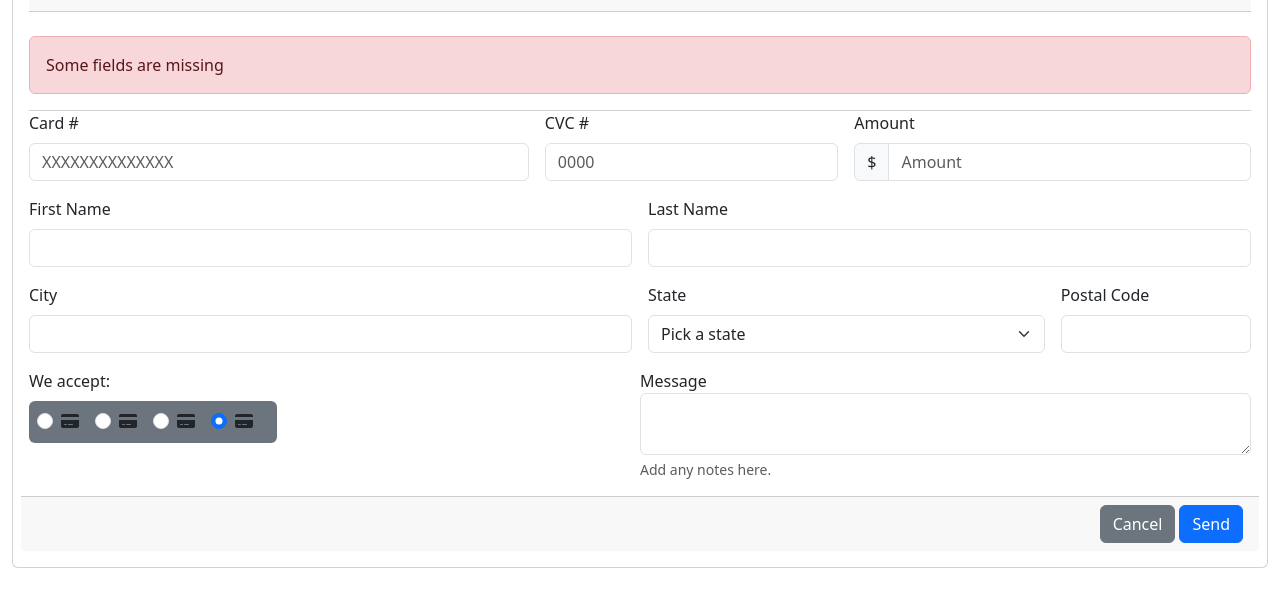
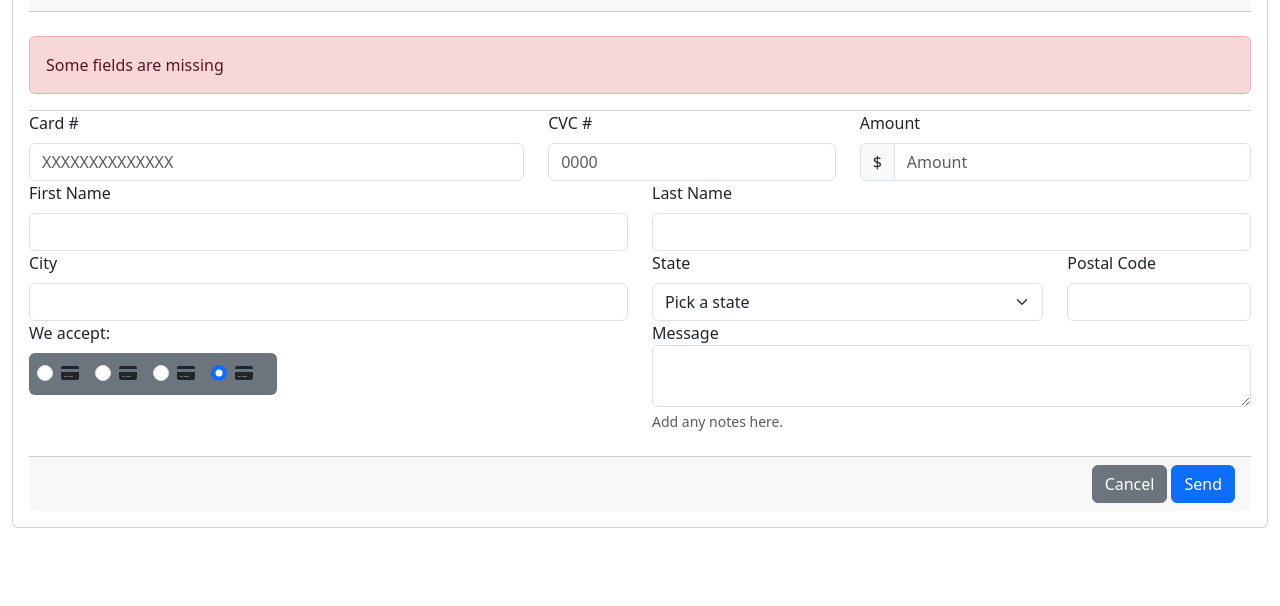
Before and after one commit to 4GeeksAcademy/html5-form-with-bootstrap, a plain HTML site: page index.html in a window 1280 px wide. Shown: the part 78-684 px from the top of the page. Drawn offline with nearby package versions, Linux system fonts and the light colour scheme.

Commit message:
added rows

```diff
--- a/index.html
+++ b/index.html
@@ -17,7 +17,8 @@
                     Some fields are missing
                 </div>
             </ul>
-            <form class="row g-3">
+            <form>
+                <div class="row">
                   <div class="col-md-5">
                     <label for="inputEmail4" class="form-label fw-medium">Card #</label>
                     <input type="number" class="form-control" id="inputEmail4" placeholder="XXXXXXXXXXXXXX">
@@ -26,13 +27,15 @@
                     <label for="inputPassword4" class="form-label fw-medium">CVC #</label>
                     <input type="number" class="form-control" id="inputPassword4" placeholder="0000">
                   </div>
-                <div class="col-4">
+                  <div class="col-md-4">
                     <label for="inputAddress" class="form-label fw-medium">Amount</label>
                     <div class="input-group">
                       <span class="input-group-text" id="basic-addon1">$</span>
                       <input type="number" class="form-control" placeholder="Amount" aria-describedby="basic-addon1">
                     </div>
                   </div>
+                </div>
+               <div class="row">
                 <div class="col-6">
                   <label for="inputAddress2" class="form-label fw-medium">First Name</label>
                   <input type="text" class="form-control" id="inputAddress2">
@@ -41,6 +44,8 @@
                   <label for="inputAddress2" class="form-label fw-medium">Last Name</label>
                   <input type="text" class="form-control" id="inputAddress2">
                 </div>
+               </div>
+                <div class="row">
                   <div class="col-md-6">
                     <label for="inputCity" class="form-label fw-medium">City</label>
                     <input type="text" class="form-control" id="inputCity">
@@ -56,7 +61,8 @@
                     <label for="inputZip" class="form-label fw-medium">Postal Code</label>
                     <input type="text" class="form-control" id="inputZip">
                   </div>
-                <div class="col-12 d-flex justify-content-between">
+                </div>
+                <div class="row mb-4">
                     <div class="col-6 d-flex flex-column gap-2">
                       <span class="fw-medium">We accept:</span>
                       <div class="bg-secondary d-flex align-self-start p-2 rounded">
```
Lines whose indentation alone changed are shown as unchanged.
